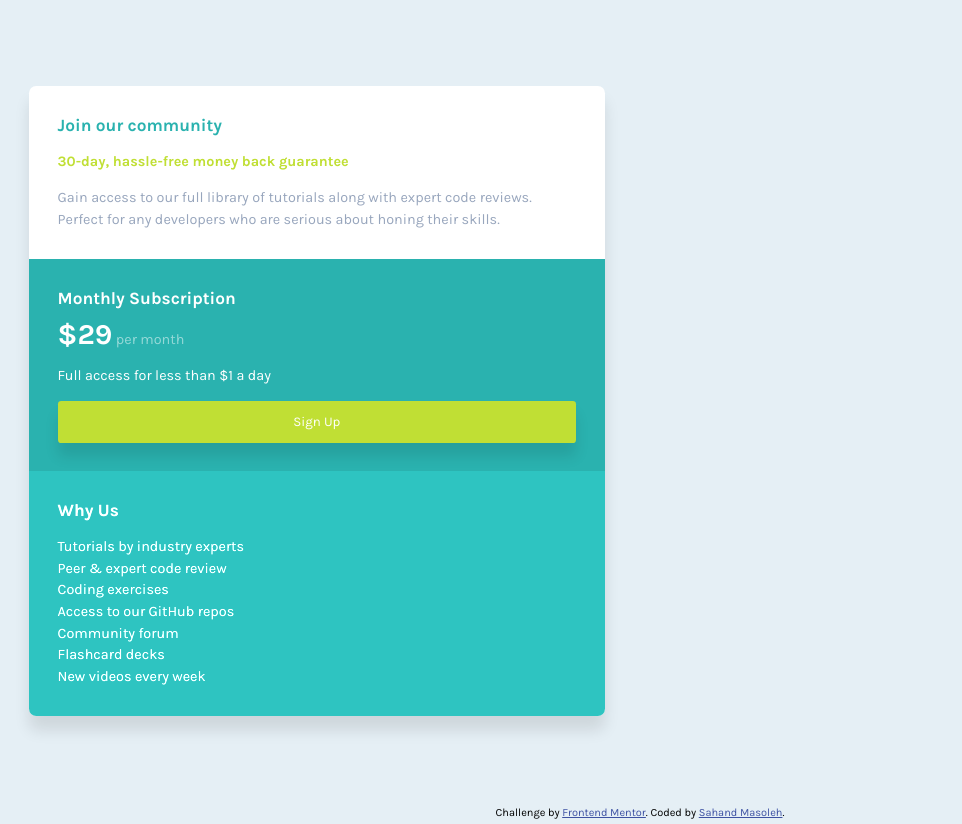
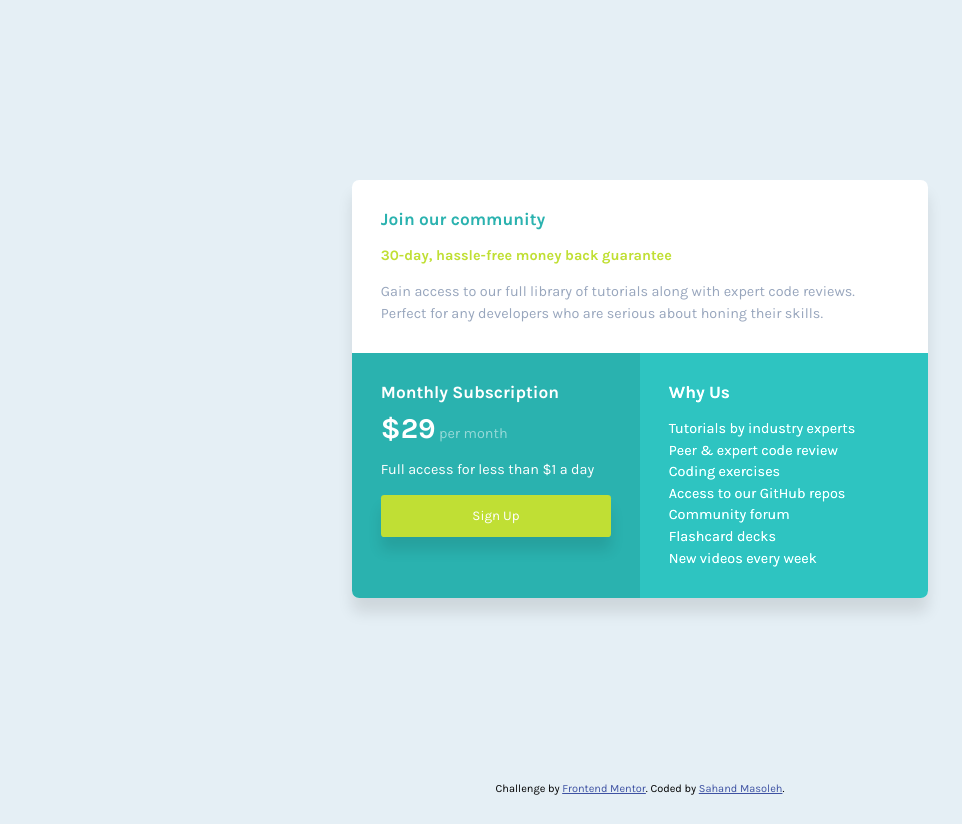
Before and after one commit to sahand-masoleh/fem-14-single-price-grid-component, a plain HTML site: page index.html in a window 1280 px wide. Shown: the whole page, without its empty margins (0-962 px from the left). After the commit the page ends 800 px from the top, so only its background shows below. Drawn offline with Linux system fonts and the light colour scheme.

Commit message:
[CSS] desktop view

```diff
--- a/index.html
+++ b/index.html
@@ -11,19 +11,19 @@
 
 <body>
   <main id="card" class="box-shadow">
-    <div id="join" class="padding flex-column">
+    <div id="join" class="padding flex-column flex-item-full-width">
       <h1>Join our community</h1>
       <strong>30-day, hassle-free money back guarantee</strong>
       <p>Gain access to our full library of tutorials along with expert code reviews.
         Perfect for any developers who are serious about honing their skills.</p>
     </div>
-    <div id="sign-up" class="padding flex-column">
+    <div id="sign-up" class="padding flex-column flex-item-grow">
       <h1>Monthly Subscription</h1>
       <p id="price"><strong>&dollar;29</strong> <span id="term">per month</span></p>
       <p>Full access for less than &dollar;1 a day</p>
       <button class="box-shadow">Sign Up</button>
     </div>
-    <div id="why" class="padding flex-column">
+    <div id="why" class="padding flex-column flex-item-grow">
       <h1>Why Us</h1>
       <div>
         <p>Tutorials by industry experts</p>
--- a/style.css
+++ b/style.css
@@ -22,6 +22,7 @@
 body {
 	min-height: 100vh;
 	display: grid;
+	place-items: center;
 	grid-template-rows: 1fr auto;
 	background-color: var(--light-gray);
 	font-size: 0.9em;
@@ -48,6 +49,15 @@ h1 {
 	gap: calc(var(--margin) / 2);
 }
 
+.flex-item-full-width {
+	width: 100%;
+}
+
+.flex-item-grow {
+	flex-grow: 1;
+	min-width: 50%;
+}
+
 /* IDS */
 
 #card {
@@ -57,6 +67,9 @@ h1 {
 	background-color: white;
 	border-radius: 0.5em;
 	overflow: hidden;
+
+	display: flex;
+	flex-wrap: wrap;
 }
 
 /* ~~~~~~~~~~ */
```
